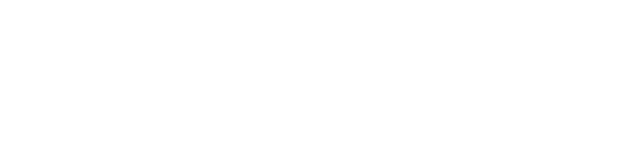
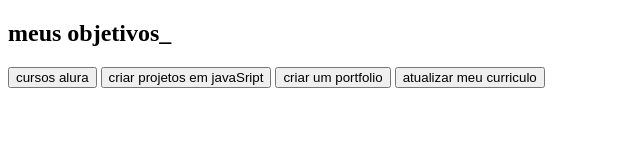
Before and after one commit to gabrielle0203/teste, a plain HTML site: page index.html in a window 1280 px wide. Shown: the whole page, without its empty margins (0-640 px from the left). Drawn offline with Linux system fonts and the light colour scheme.

Commit message:
Update index.html

```diff
--- a/index.html
+++ b/index.html
@@ -10,4 +10,13 @@
   <section class="conteudo-principal"></section>
   <h2 class="titulo-principal"meus objetivos_></h2>
 </body>
+<section class="conteudo-principal"></section>
+<h2 class="titulo-principal">meus objetivos_</h2>
+<div class="botoes">
+  <button class="botao">cursos alura</button>
+  <button class="botao">criar projetos em javaSript</button>
+  <button class="botao">criar um portfolio</button>
+  <button class="botao">atualizar meu curriculo</button>
+
+</div>
 </html>
```
